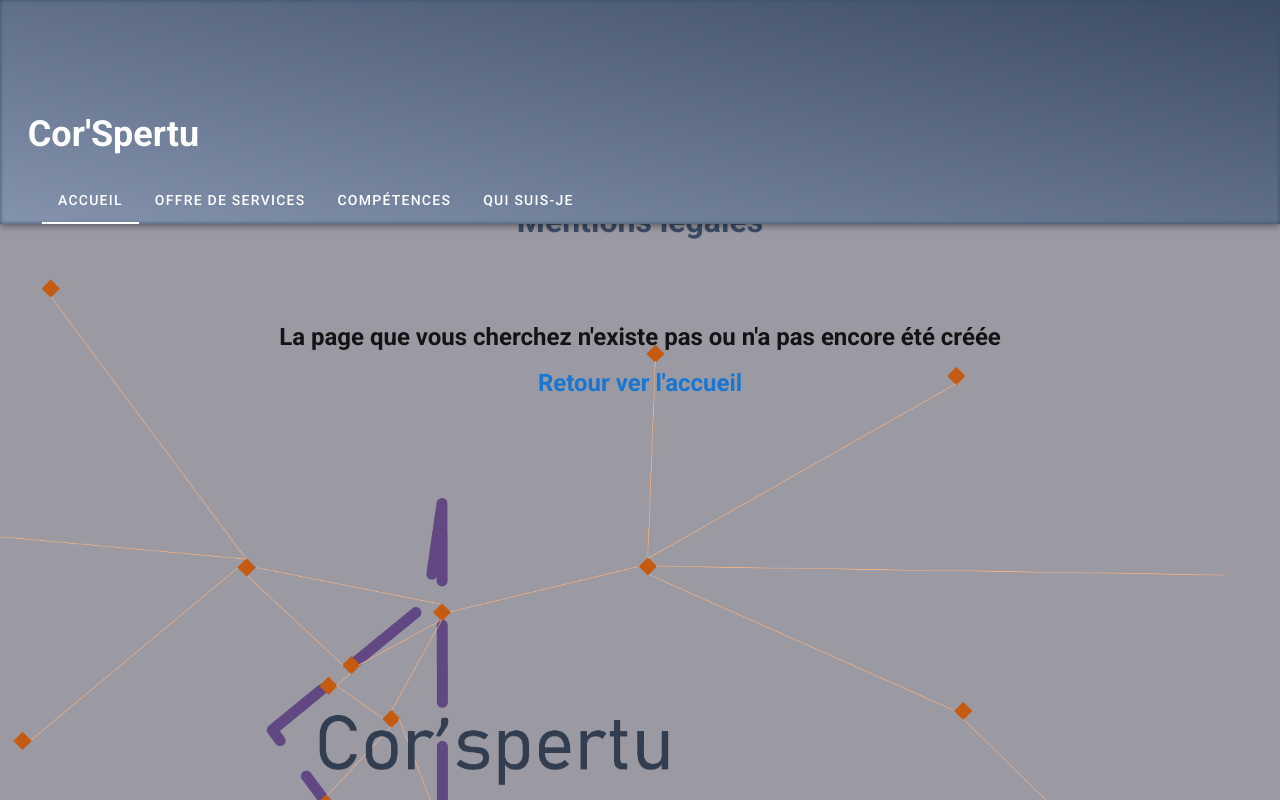
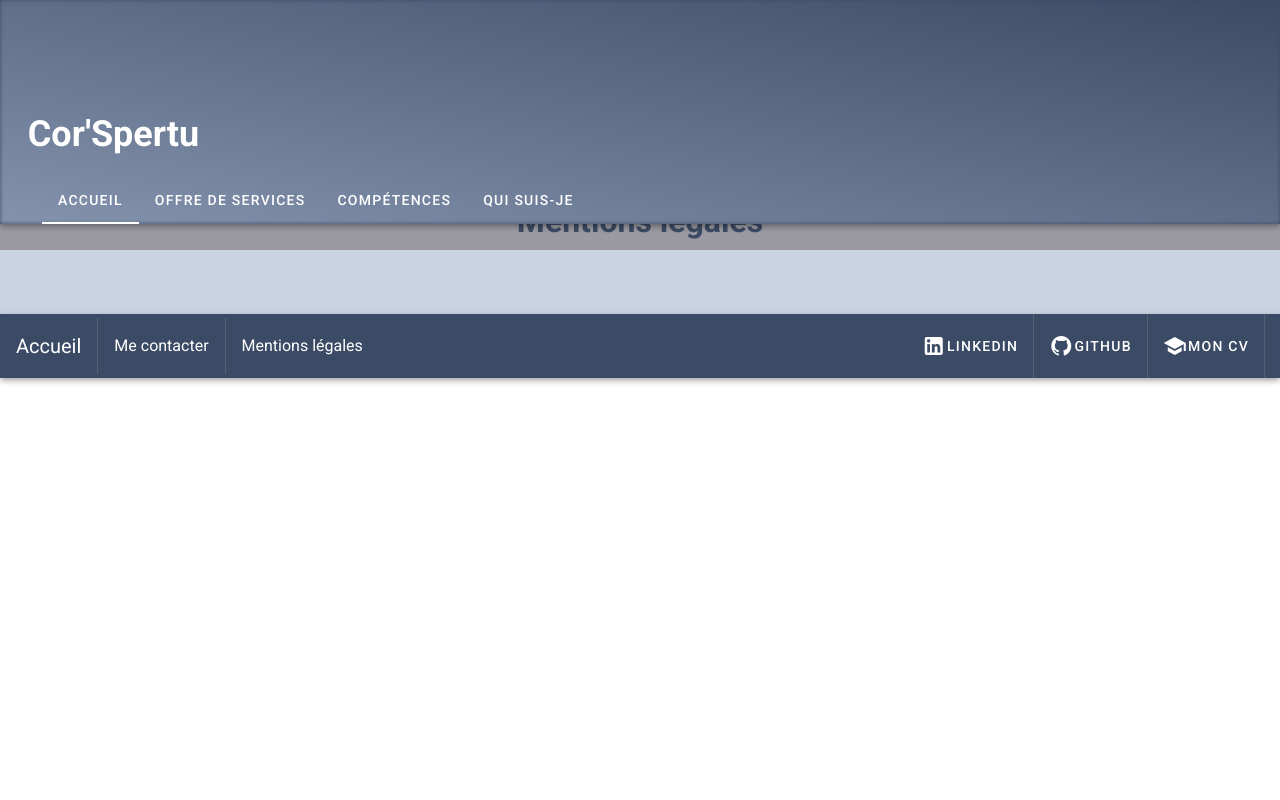
Before and after one commit to Corspertu/corspertu, a Vue app in the folder front/: page /legal in a window 1280 px wide. Shown: the top 800 px of the page. Built offline with nearby package versions, Linux system fonts and the light colour scheme.

Commit message:
services carousel

```diff
--- a/front/src/views/Legal.vue
+++ b/front/src/views/Legal.vue
@@ -3,21 +3,8 @@
 
 
 <h1>Mentions légales</h1>
-<h2>La page que vous cherchez n'existe pas ou n'a pas encore été créée</h2>
-<h2><router-link
-                  style="text-decoration: none; color: dark"
-                  :to="{ name: '/' }"
-                >
-                  Retour ver l'accueil
-                </router-link></h2>
-<div class="img">
-  <v-img src="../assets/logo.png">
 
-</v-img>
-  </div>
-
- </div>
-
+    </div>
 </template>
 
 <script>
--- a/front/src/views/Page404.vue
+++ b/front/src/views/Page404.vue
@@ -1,5 +1,5 @@
 <template>
-   <div class="bgc">
+   <div class="pageLost">
 
 
 <h1>Page 404</h1>
@@ -26,12 +26,13 @@ export default {
 </script>
 
 <style>
-.bgc {
+.pageLost {
     background-image: url("../assets/logo.png");
     background-size: cover;
-    background-position: top;
+    background-position: center;
     background-attachment: fixed;
-    height: 100%;
+    min-height: 800px;
+    padding-top: 4em;
 }
 
 h1,h2{
@@ -40,7 +41,6 @@ h1,h2{
 }
 
 h1{
-  margin-top: 1em;
   font-weight: bolder;
   color: #3c4b65;
 }
--- a/front/src/views/Services.vue
+++ b/front/src/views/Services.vue
@@ -1,33 +1,32 @@
 <template>
-   <div class="bgc">
+   <div class="servicesPage">
 
 
-<h1>Qui Suis-je?</h1>
+<h1>Offre de services</h1>
 
- <v-app id="inspire">
-    <v-timeline>
-      <v-timeline-item
-        v-for="n in 4"
-        :key="n"
-        large
+ <v-carousel
+      hide-delimiters
+      style="height: 100%"
+    >
+      <v-carousel-item
+        v-for="(item, i) in items"
+        :key="i"
+        :src="item.src"
       >
-        <template v-slot:icon>
-          <v-avatar>
-            <img src="https://i.pravatar.cc/64">
-          </v-avatar>
-        </template>
-        <template v-slot:opposite>
-          <span>Tus eu perfecto</span>
-        </template>
-        <v-card class="elevation-2">
-          <v-card-title class="headline">
-            Lorem ipsum
-          </v-card-title>
-          <v-card-text>Lorem ipsum dolor sit amet, no nam oblique veritus. Commune scaevola imperdiet nec ut, sed euismod convenire principes at. Est et nobis iisque percipit, an vim zril disputando voluptatibus, vix an salutandi sententiae.</v-card-text>
-        </v-card>
-      </v-timeline-item>
-    </v-timeline>
-  </v-app>
+       <v-jumbotron dark>
+            <v-container fill-height>
+              <v-layout align-center>
+                <v-flex>
+                  <h3 class="display-3">{{ item.title }}</h3>
+                  <span class="subheading">{{ item.text }}</span>
+                </v-flex>
+              </v-layout>
+            </v-container>
+          </v-jumbotron>
+      </v-carousel-item>
+
+
+     </v-carousel>
 
    </div>
 
@@ -36,15 +35,33 @@
 </template>
 
 <script>
+
 export default {
     setup() {
 
     },
+     data () {
+    return {
+      items: [
+        {
+        src: '../assets/placebusiness.jpg',
+        title: 'titre 1',
+        text: 'texte1'
+        },
+        {src: '../assets/feu.jpg',
+        title: 'titre 2',
+        text:'texte 2'
+        },
+      ],
+
+
+  }
+     },
 }
 </script>
 
 <style>
-.bgc {
-    background-color: #9b9aa3;
+.servicesPage {
+    padding-top: 5em;
 }
 </style>
```
